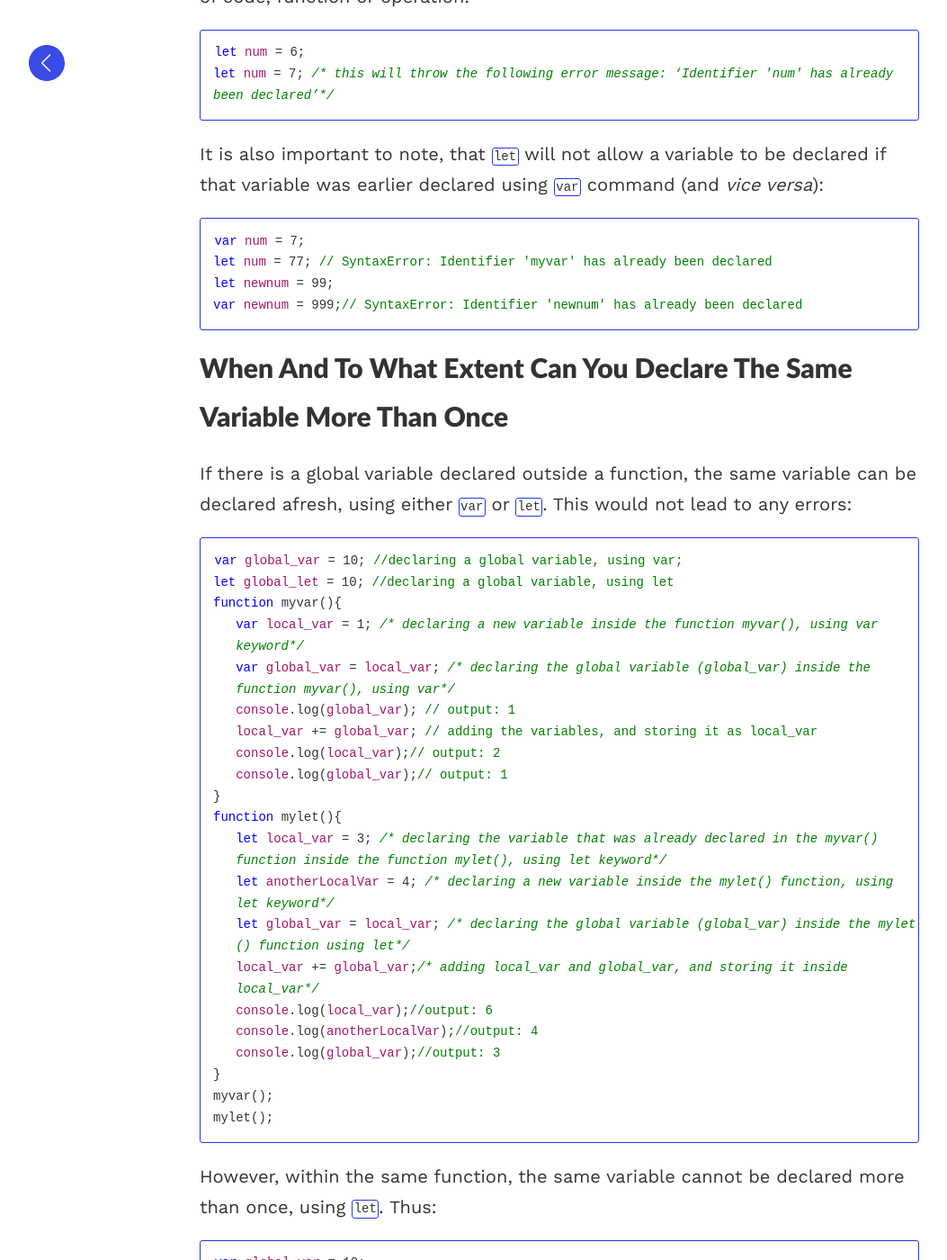
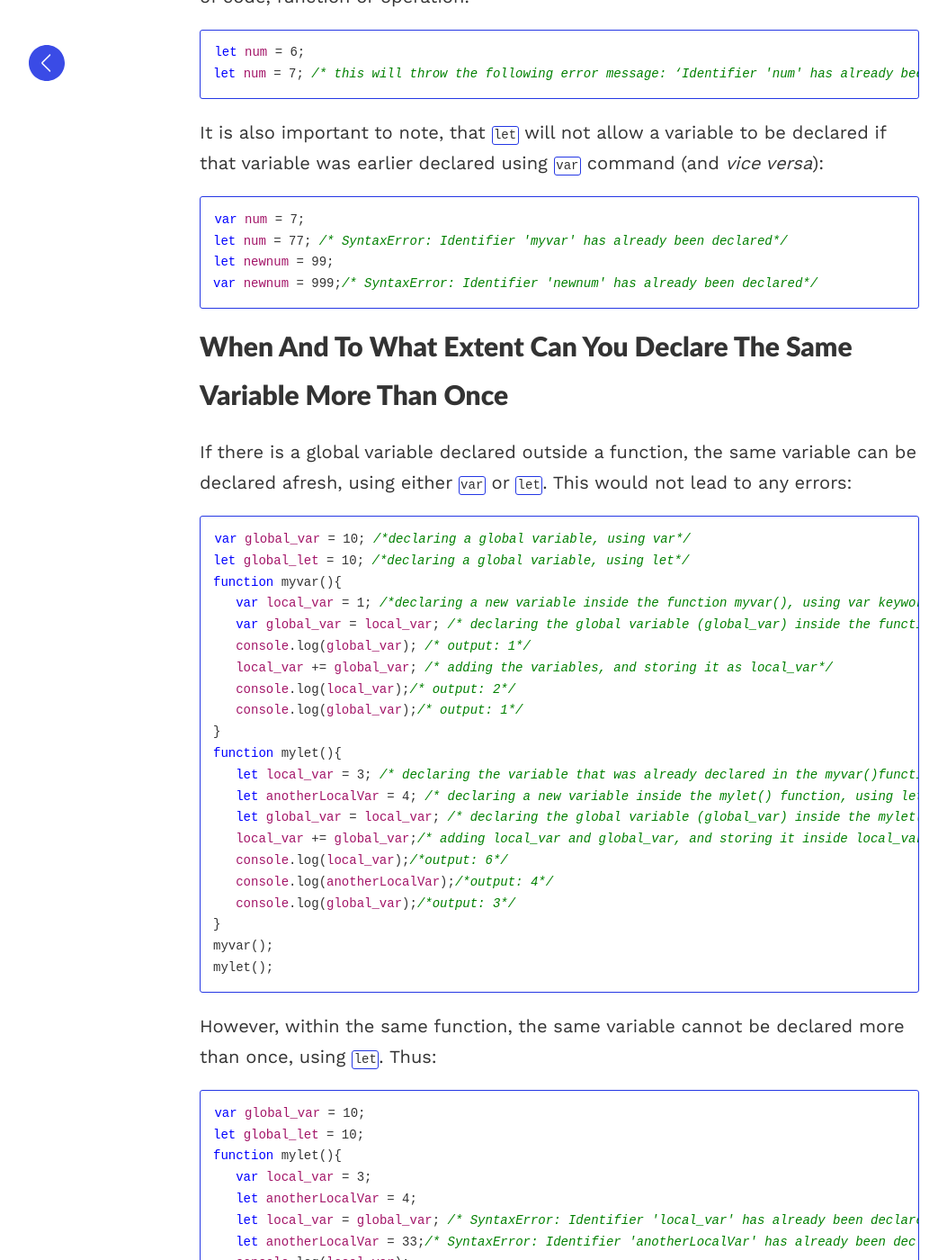
Before and after one commit to oitee/oitee.github.io, a Jekyll site: the page built from _posts/2021-07-08-understanding-var-and-let.md, in a window 1280 px wide and 1400 px high, scrolled down 853 px. Shown: the whole window at 90% size, without its empty margins (18-1071 px from the left). Built offline with Jekyll 4.4.1, drawn with Linux system fonts in a browser that asks for light colours; some of the changed text lies outside the part shown.

````diff
--- a/_posts/2021-07-08-understanding-var-and-let.md
+++ b/_posts/2021-07-08-understanding-var-and-let.md
@@ -1,6 +1,6 @@
 ---
 layout: post
-title: Understanding `var` and `let`
+title: Understanding var and let
 ---
 
 The keywords `var` and `let` can both be used to declare variables. But are there any differences between the two?
@@ -16,17 +16,16 @@ This can cause some issues when working on larger and more complicated programs.
 
 ```js
 let num = 6;
-let num = 7; /* this will throw the following error message: ‘Identifier 'num' has already
-been declared’*/
+let num = 7; /* this will throw the following error message: ‘Identifier 'num' has already been declared’*/
 ```
 
 It is also important to note, that `let` will not allow a variable to be declared if that variable was earlier declared using `var` command (and *vice versa*):
 
 ```js
 var num = 7;
-let num = 77; // SyntaxError: Identifier 'myvar' has already been declared
+let num = 77; /* SyntaxError: Identifier 'myvar' has already been declared*/
 let newnum = 99;
-var newnum = 999;// SyntaxError: Identifier 'newnum' has already been declared
+var newnum = 999;/* SyntaxError: Identifier 'newnum' has already been declared*/
 ```
 
 ## When and to what extent can you declare the same variable more than once
@@ -34,30 +33,24 @@ var newnum = 999;// SyntaxError: Identifier 'newnum' has already been declared
 If there is a global variable declared outside a function, the same variable can be declared afresh, using either `var` or `let`. This would not lead to any errors:
 
 ```js
-var global_var = 10; //declaring a global variable, using var;
-let global_let = 10; //declaring a global variable, using let
+var global_var = 10; /*declaring a global variable, using var*/
+let global_let = 10; /*declaring a global variable, using let*/
 function myvar(){
-   var local_var = 1; /* declaring a new variable inside the function myvar(), using var
-   keyword*/
-   var global_var = local_var; /* declaring the global variable (global_var) inside the
-   function myvar(), using var*/
-   console.log(global_var); // output: 1
-   local_var += global_var; // adding the variables, and storing it as local_var
-   console.log(local_var);// output: 2
-   console.log(global_var);// output: 1
+   var local_var = 1; /*declaring a new variable inside the function myvar(), using var keyword*/
+   var global_var = local_var; /* declaring the global variable (global_var) inside the function myvar(), using var*/
+   console.log(global_var); /* output: 1*/
+   local_var += global_var; /* adding the variables, and storing it as local_var*/
+   console.log(local_var);/* output: 2*/
+   console.log(global_var);/* output: 1*/
 }
 function mylet(){
-   let local_var = 3; /* declaring the variable that was already declared in the myvar()
-   function inside the function mylet(), using let keyword*/
-   let anotherLocalVar = 4; /* declaring a new variable inside the mylet() function, using
-   let keyword*/
-   let global_var = local_var; /* declaring the global variable (global_var) inside the mylet
-   () function using let*/
-   local_var += global_var;/* adding local_var and global_var, and storing it inside
-   local_var*/
-   console.log(local_var);//output: 6
-   console.log(anotherLocalVar);//output: 4
-   console.log(global_var);//output: 3
+   let local_var = 3; /* declaring the variable that was already declared in the myvar()function inside the function mylet(), using let keyword*/
+   let anotherLocalVar = 4; /* declaring a new variable inside the mylet() function, using let keyword*/
+   let global_var = local_var; /* declaring the global variable (global_var) inside the mylet() function using let*/
+   local_var += global_var;/* adding local_var and global_var, and storing it inside local_var*/
+   console.log(local_var);/*output: 6*/
+   console.log(anotherLocalVar);/*output: 4*/
+   console.log(global_var);/*output: 3*/
 }
 myvar();
 mylet();
@@ -71,10 +64,8 @@ let global_let = 10;
 function mylet(){
    var local_var = 3;
    let anotherLocalVar = 4;
-   let local_var = global_var; /* SyntaxError: Identifier 'local_var' has already been
-   declared*/
-   let anotherLocalVar = 33;/* SyntaxError: Identifier 'anotherLocalVar' has already been
-   declared*/
+   let local_var = global_var; /* SyntaxError: Identifier 'local_var' has already been declared*/
+   let anotherLocalVar = 33;/* SyntaxError: Identifier 'anotherLocalVar' has already been declared*/
    console.log(local_var);
    console.log(anotherLocalVar);
 }
````
Also changed, not shown: _posts/2021-07-01-basic-javascript-course.md (+3 -5 lines), _posts/2021-07-09-understanding-const.md (added, +145 -0 lines), _posts/2021-07-10-functions.md (added, +221 -0 lines).
